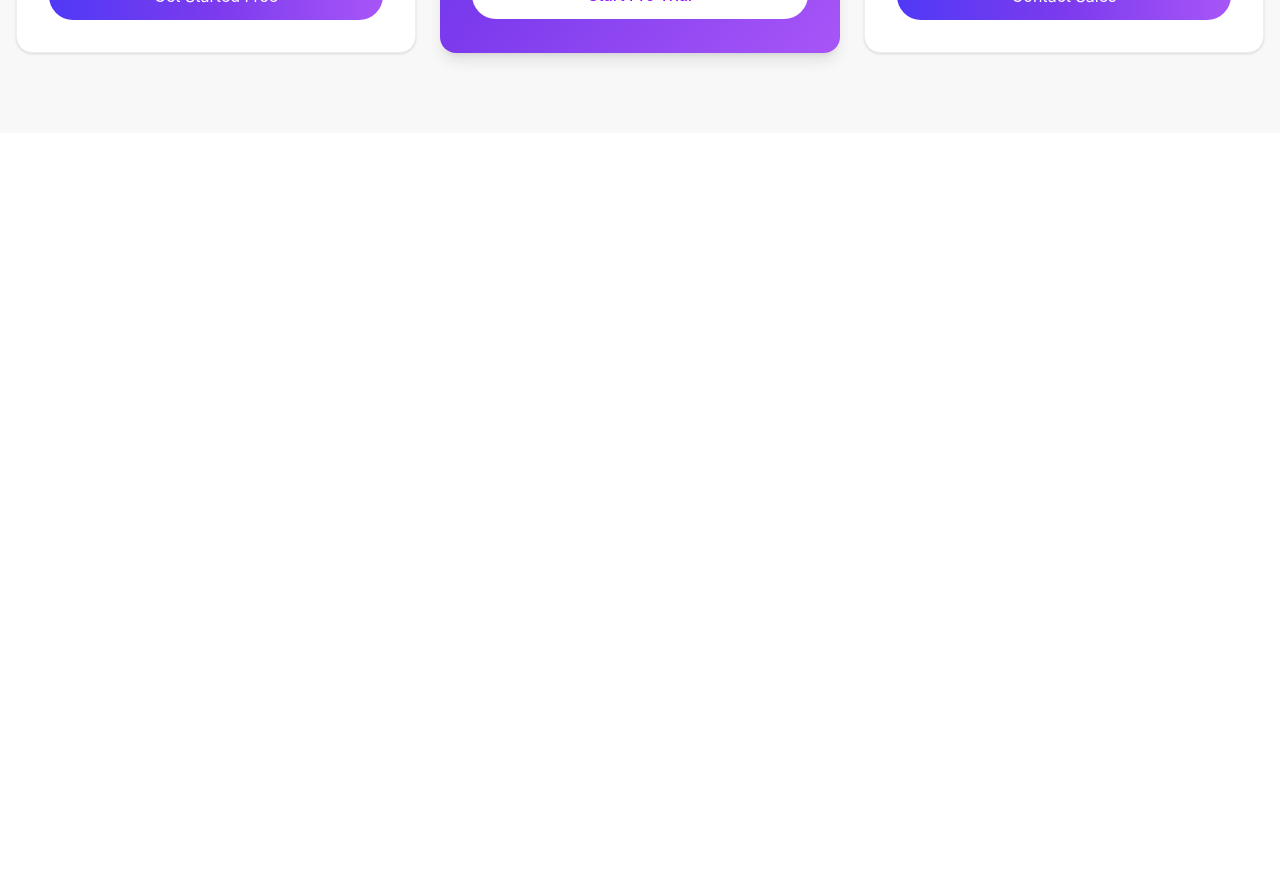
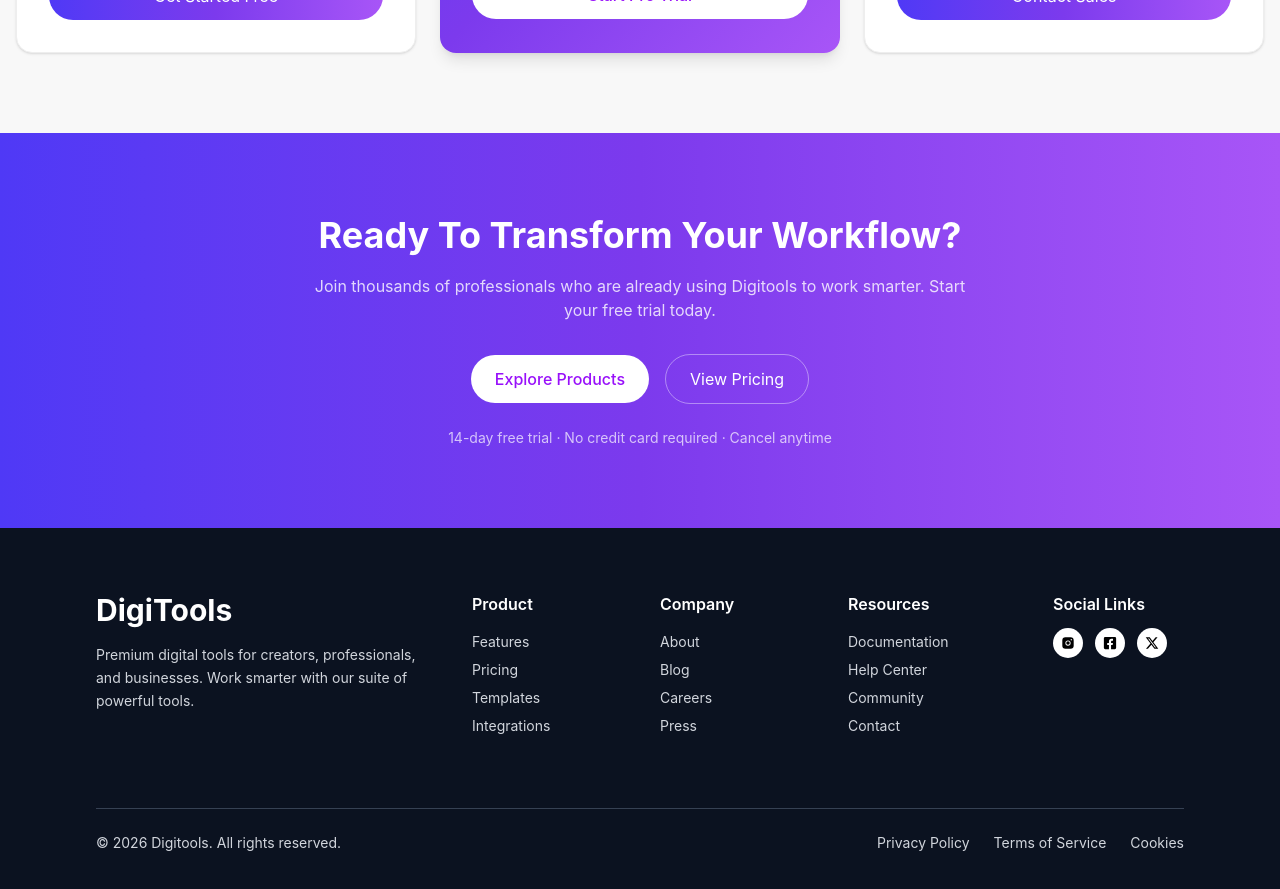
Before and after one commit to shakil218/digital-devtools-platform, a React (Vite) app: page / in a window 1280 px wide. Shown: the part 2200-3089 px from the top of the page. Before the commit the page ends 2333 px from the top, so only its background shows below. Built offline with nearby package versions, Linux system fonts and the light colour scheme.

Commit message:
Workflow CTASection and Footer design and develop done

```diff
--- a/src/components/banner/Banner.jsx
+++ b/src/components/banner/Banner.jsx
@@ -43,7 +43,7 @@ const Banner = () => {
 
             {/* Secondary Button */}
             <div className="inline-block p-[1.5px] rounded-full bg-linear-to-r from-[#4f39f6] via-[#7c3aed] to-[#a855f7]">
-              <button className="btn rounded-full flex items-center gap-2 px-6 bg-base-100">
+              <button className="btn w-full rounded-full flex items-center gap-2 px-6 bg-base-100">
                 <img src={playBtn} alt="Watch Demo" className="w-4 h-4" />
                 {/* Gradient Text */}
                 <span className="bg-linear-to-r from-[#4f39f6] via-[#7c3aed] to-[#a855f7] bg-clip-text text-transparent font-medium">
--- /dev/null
+++ b/src/components/footer/Footer.jsx
@@ -0,0 +1,86 @@
+import { FaFacebookSquare } from "react-icons/fa";
+import { FaXTwitter } from "react-icons/fa6";
+import { PiInstagramLogoFill } from "react-icons/pi";
+
+const Footer = () => {
+  return (
+    <footer className="bg-[#0b1220] text-gray-300 px-6 md:px-16 lg:px-24 py-16">
+      <div className="grid grid-cols-1 md:grid-cols-4 lg:grid-cols-6 gap-10 text-center md:text-left">
+        {/* Brand Section */}
+        <div className="lg:col-span-2">
+          <h2 className="text-3xl font-bold text-white mb-4">DigiTools</h2>
+          <p className="text-sm leading-relaxed max-w-md mx-auto">
+            Premium digital tools for creators, professionals, and businesses.
+            Work smarter with our suite of powerful tools.
+          </p>
+        </div>
+
+        {/* Product */}
+        <div>
+          <h3 className="text-white font-semibold mb-4">Product</h3>
+          <ul className="space-y-2 text-sm">
+            <li className="hover:text-white cursor-pointer">Features</li>
+            <li className="hover:text-white cursor-pointer">Pricing</li>
+            <li className="hover:text-white cursor-pointer">Templates</li>
+            <li className="hover:text-white cursor-pointer">Integrations</li>
+          </ul>
+        </div>
+
+        {/* Company */}
+        <div>
+          <h3 className="text-white font-semibold mb-4">Company</h3>
+          <ul className="space-y-2 text-sm">
+            <li className="hover:text-white cursor-pointer">About</li>
+            <li className="hover:text-white cursor-pointer">Blog</li>
+            <li className="hover:text-white cursor-pointer">Careers</li>
+            <li className="hover:text-white cursor-pointer">Press</li>
+          </ul>
+        </div>
+
+        {/* Resources */}
+        <div>
+          <h3 className="text-white font-semibold mb-4">Resources</h3>
+          <ul className="space-y-2 text-sm mb-6">
+            <li className="hover:text-white cursor-pointer">Documentation</li>
+            <li className="hover:text-white cursor-pointer">Help Center</li>
+            <li className="hover:text-white cursor-pointer">Community</li>
+            <li className="hover:text-white cursor-pointer">Contact</li>
+          </ul>
+        </div>
+
+        {/* Social */}
+        <div className="mx-auto">
+          <h3 className="text-white font-semibold mb-3">Social Links</h3>
+          <div className="flex gap-3">
+            <div className="bg-white text-black p-2 rounded-full cursor-pointer hover:scale-105 transition">
+              <PiInstagramLogoFill size={14} />
+            </div>
+            <div className="bg-white text-black p-2 rounded-full cursor-pointer hover:scale-105 transition">
+              <FaFacebookSquare size={14} />
+            </div>
+            <div className="bg-white text-black p-2 rounded-full cursor-pointer hover:scale-105 transition">
+              <FaXTwitter size={14} />
+            </div>
+          </div>
+        </div>
+      </div>
+
+      {/* Divider */}
+      <div className="border-t border-gray-700 mt-12 pt-6 flex flex-col md:flex-row justify-between items-center gap-4 text-sm">
+        <p>© 2026 Digitools. All rights reserved.</p>
+
+        <div className="flex gap-6">
+          <span className="hover:text-white cursor-pointer">
+            Privacy Policy
+          </span>
+          <span className="hover:text-white cursor-pointer">
+            Terms of Service
+          </span>
+          <span className="hover:text-white cursor-pointer">Cookies</span>
+        </div>
+      </div>
+    </footer>
+  );
+};
+
+export default Footer;
--- /dev/null
+++ b/src/components/workflow/CTASection.jsx
@@ -0,0 +1,40 @@
+import React from "react";
+
+const CTASection = () => {
+  return (
+    <section className="w-full bg-linear-to-r from-[#4f39f6] via-[#7c3aed] to-[#a855f7] py-16 md:py-20">
+      <div className="max-w-4xl mx-auto px-4 text-center text-white">
+        {/* Heading */}
+        <h2 className="text-2xl md:text-4xl font-bold leading-tight">
+          Ready To Transform Your Workflow?
+        </h2>
+
+        {/* Subtext */}
+        <p className="mt-4 text-sm md:text-base text-white/80 max-w-2xl mx-auto">
+          Join thousands of professionals who are already using Digitools to
+          work smarter. Start your free trial today.
+        </p>
+
+        {/* Buttons */}
+        <div className="mt-8 flex flex-col sm:flex-row items-center justify-center gap-4">
+          {/* Primary */}
+          <button className="px-6 py-3 rounded-full bg-white text-purple-600 font-medium hover:scale-105 transition duration-300">
+            Explore Products
+          </button>
+
+          {/* Secondary */}
+          <button className="px-6 py-3 rounded-full border border-white/40 text-white hover:bg-white/10 transition duration-300">
+            View Pricing
+          </button>
+        </div>
+
+        {/* Bottom Text */}
+        <p className="mt-6 text-xs md:text-sm text-white/70">
+          14-day free trial · No credit card required · Cancel anytime
+        </p>
+      </div>
+    </section>
+  );
+};
+
+export default CTASection;
--- a/src/pages/home/HomePage.jsx
+++ b/src/pages/home/HomePage.jsx
@@ -4,6 +4,8 @@ import Banner from '../../components/banner/Banner';
 import Stats from '../../components/stats/Stats';
 import Steps from '../../components/steps/Steps';
 import Pricing from '../../components/pricing/Pricing';
+import CTASection from '../../components/workflow/CTASection';
+import Footer from '../../components/footer/Footer';
 
 const HomePage = () => {
   return (
@@ -13,6 +15,8 @@ const HomePage = () => {
       <Stats/>
       <Steps/>
       <Pricing/>
+      <CTASection/>
+      <Footer/>
     </div>
   );
 };
```
